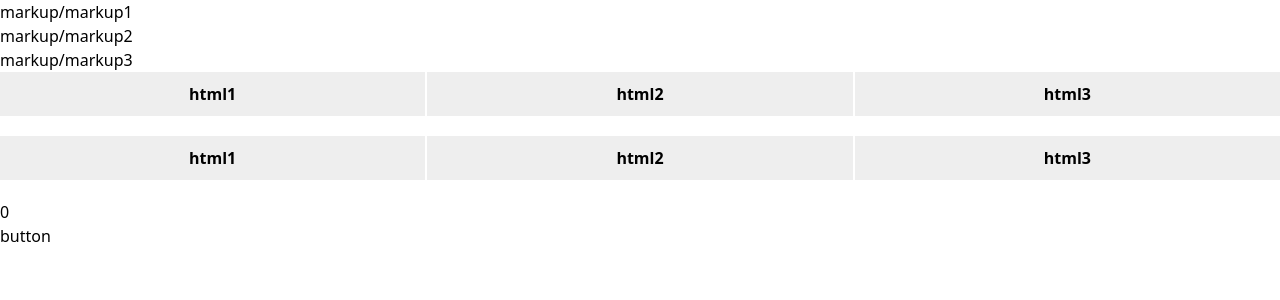
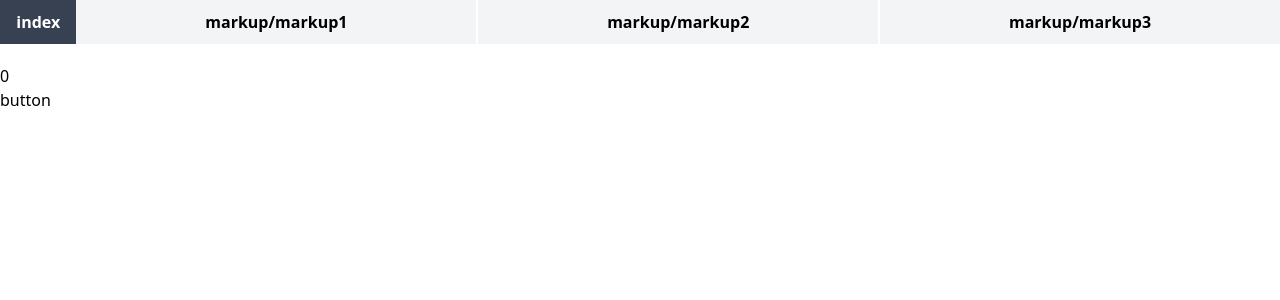
Before and after one commit to teemstone-lab/yunji, a Svelte app: page / in a window 1280 px wide. Shown: the top 300 px of the page. Built offline with nearby package versions, Linux system fonts and the light colour scheme.

Commit message:
Edit nav buttons

```diff
--- a/src/App.svelte
+++ b/src/App.svelte
@@ -15,12 +15,7 @@
 	};
 </script>
 
-<ul>
-	<li><button on:click="{clickHandler}">markup/markup1</button></li>
-	<li><button on:click="{clickHandler}">markup/markup2</button></li>
-	<li><button on:click="{clickHandler}">markup/markup3</button></li>
-</ul>
-<Nav />
+<Nav clickHandler="{clickHandler}" />
 
 <main>
 	{#if currentPage === 'index'}
--- a/src/components/nav/Nav.svelte
+++ b/src/components/nav/Nav.svelte
@@ -1,34 +1,22 @@
-<style>
-	ul {
-		display: flex;
-		justify-content: space-around;
-		gap: 2px;
-		width: 100%;
-		margin-bottom: 20px;
-	}
-	li {
-		width: 100%;
-		text-align: center;
-		font-weight: 600;
-		background-color: #eee;
-	}
-	li:hover {
-		background-color: #ddd;
-	}
-	a {
-		display: block;
-		padding: 10px;
-	}
-</style>
+<script>
+	export let clickHandler;
 
-<ul>
-	<li>
-		<a href="/markup/html1">html1</a>
-	</li>
-	<li>
-		<a href="/markup/html2">html2</a>
-	</li>
-	<li>
-		<a href="/markup/html3">html3</a>
-	</li>
-</ul>
+	const liStyle = 'w-full bg-gray-100 hover:bg-gray-200 transition-all';
+	const buttonStyle = 'p-[10px] font-semibold transition-all';
+</script>
+
+<div class="mb-[20px] flex items-center justify-between">
+	<button
+		class="w-20 bg-gray-500 text-white hover:bg-gray-700 {buttonStyle}"
+		on:click="{clickHandler}">index</button
+	>
+	<ul class="flex w-full justify-around gap-[2px]">
+		{#each [1, 2, 3] as item (item)}
+			<li class="{liStyle}">
+				<button class="w-full {buttonStyle}" on:click="{clickHandler}"
+					>markup/markup{item}</button
+				>
+			</li>
+		{/each}
+	</ul>
+</div>
--- a/src/pages/index.svelte
+++ b/src/pages/index.svelte
@@ -1,12 +1,10 @@
 <script lang="ts">
-	import Nav from '../components/nav/Nav.svelte';
 	let count = 0;
 	const clickHandler = () => {
 		count += 1;
 	};
 </script>
 
-<Nav />
 <p>{count}</p>
 <div>
 	<button on:click="{clickHandler}" class="">button</button>
--- a/src/pages/markup/html1.svelte
+++ b/src/pages/markup/html1.svelte
@@ -1,9 +1,3 @@
-<script>
-	import Nav from '../../components/nav/Nav.svelte';
-</script>
-
-<Nav />
-
 <header>
 	<h1><span>1년 내내 즐기는</span> 디팜농장의 농산물</h1>
 </header>
--- a/src/pages/markup/html2.svelte
+++ b/src/pages/markup/html2.svelte
@@ -1,9 +1,3 @@
-<script>
-	import Nav from '../../components/nav/Nav.svelte';
-</script>
-
-<Nav />
-
 <header>
 	<h1>더블제이학원 <span>수학/과학</span></h1>
 	<p><span>우리아이 맞춤학습</span><strong>끝판왕</strong></p>
--- a/src/pages/markup/html3.svelte
+++ b/src/pages/markup/html3.svelte
@@ -1,9 +1,3 @@
-<script>
-	import Nav from '../../components/nav/Nav.svelte';
-</script>
-
-<Nav />
-
 <header>
 	<h1>Day Yoga</h1>
 	<p>예쁜몸매 만들기 프로젝트</p>
```
